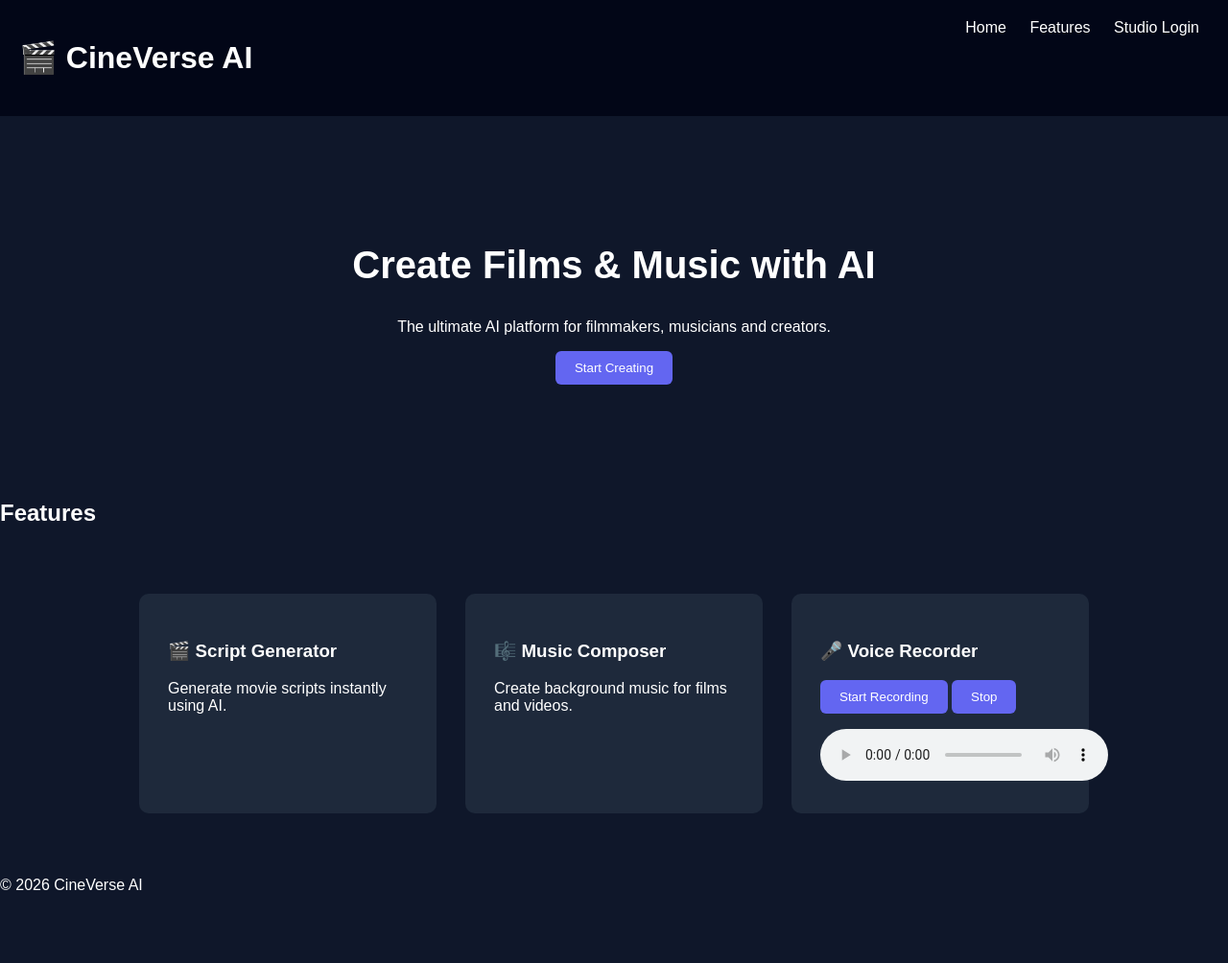
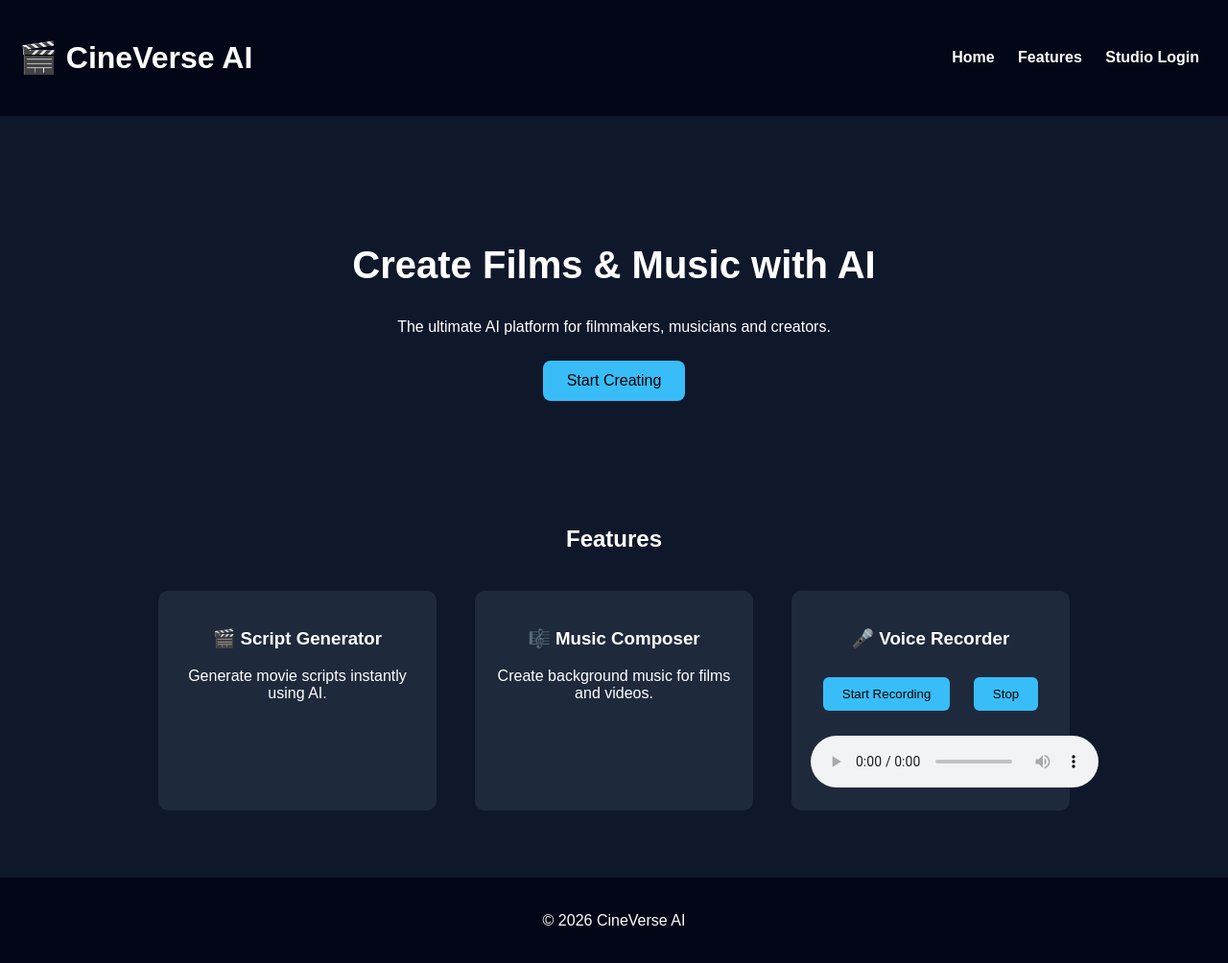
Before and after one commit to sayanth264/cineverse-ai, a plain HTML site: page index.html in a window 1280 px wide. Shown: the whole page at 96% size. Before the commit the page ends 948 px from the top, so only its background shows below. Drawn offline with Linux system fonts and the light colour scheme; files that its build step writes are made by us from their sources; files whose address does not match are found by name.

Commit message:
Update style.css

```diff
--- a/style.css
+++ b/style.css
@@ -1,66 +1,84 @@
 body{
+margin:0;
 font-family:Arial;
-margin:0;
 background:#0f172a;
 color:white;
+text-align:center;
 }
 
 header{
+background:#020617;
+padding:20px;
 display:flex;
 justify-content:space-between;
-padding:20px;
-background:#020617;
+align-items:center;
 }
 
 nav a{
+color:white;
 margin:10px;
-color:white;
 text-decoration:none;
+font-weight:bold;
 }
 
 .hero{
-text-align:center;
-padding:100px;
+padding:100px 20px;
 }
 
 .hero h2{
 font-size:40px;
 }
 
-button{
-padding:10px 20px;
-background:#6366f1;
+.mainbtn{
+padding:12px 25px;
+font-size:16px;
+background:#38bdf8;
 border:none;
-color:white;
-border-radius:6px;
+border-radius:8px;
 cursor:pointer;
 }
 
 .features{
 display:flex;
 justify-content:center;
-gap:30px;
-padding:50px;
+flex-wrap:wrap;
 }
 
 .card{
 background:#1e293b;
-padding:30px;
+padding:20px;
+margin:20px;
+width:250px;
 border-radius:10px;
-width:250px;
 }
 
-.form-container{
+button{
+padding:10px 20px;
+margin:10px;
+border:none;
+border-radius:6px;
+background:#38bdf8;
+cursor:pointer;
+}
+
+.loginbox{
+background:#1e293b;
 width:300px;
-margin:auto;
-margin-top:100px;
-display:flex;
-flex-direction:column;
-gap:10px;
+padding:40px;
+margin:100px auto;
+border-radius:10px;
 }
 
 input{
+width:90%;
 padding:10px;
+margin:10px;
+border:none;
 border-radius:5px;
-border:none;
 }
+
+footer{
+margin-top:50px;
+padding:20px;
+background:#020617;
+}
```
